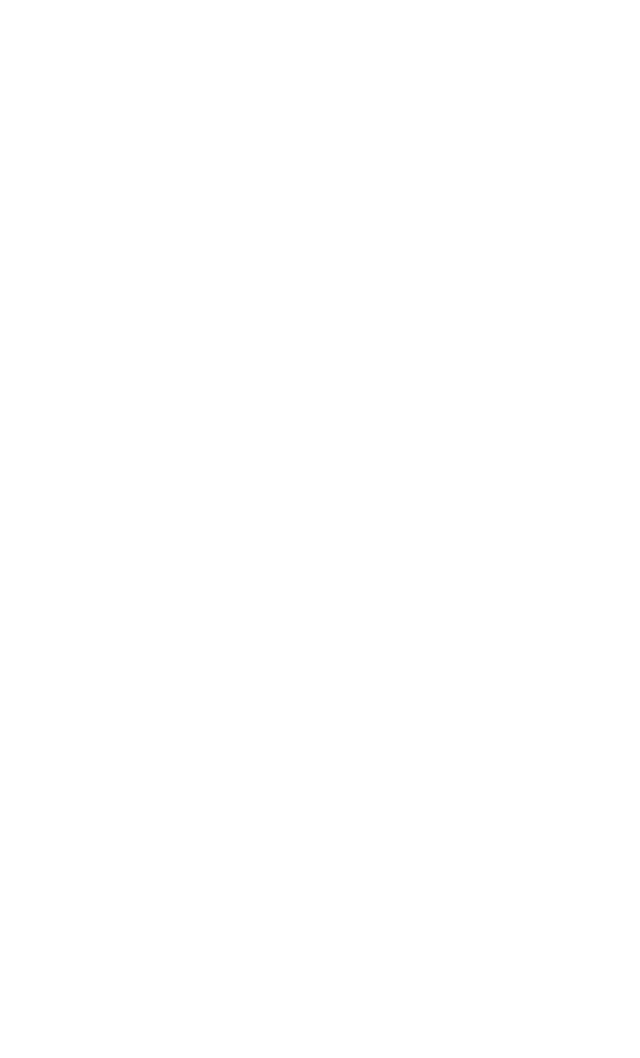
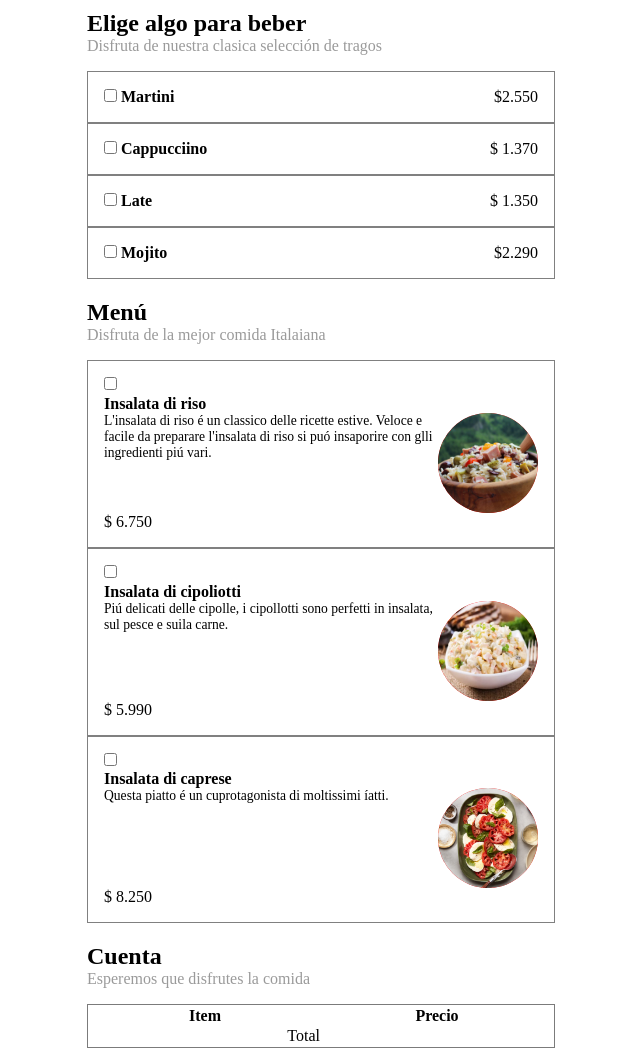
Before and after one commit to C-Quijada/carroCompra, a plain HTML site: page index.html in a window 1280 px wide. Shown: the whole page, without its empty margins (319-959 px from the left). Before the commit the page ends 800 px from the top, so only its background shows below. Drawn offline with Linux system fonts and the light colour scheme.

Commit message:
carrito de compras terminado

```diff
--- /dev/null
+++ b/assets/js/myscript.js
@@ -0,0 +1,86 @@
+var ElementoMenu = function (id,nombre, descripcion, precio) {
+  this.id = id
+    this.nombre = nombre
+    this.descripcion = descripcion
+    this.precio = precio
+  }
+var carro = []
+
+var menu = [
+    martini = new ElementoMenu("martini","martini", "", 2550),
+    cappucciino = new ElementoMenu("cappucciino","cappucciino", "", 1370),
+    late = new ElementoMenu("late","late", "", 1350),
+    mojito = new ElementoMenu("mojito","mojito", "", 2290),
+    riso    = new ElementoMenu("riso",
+      "Insalata di riso",
+      `L'insalata di riso é un classico delle ricette estive. Veloce e facile da preparare l'insalata di riso si puó insaporire con glli ingredienti piú vari.`,
+      6750
+    ),
+    cipolle    = new ElementoMenu("cipolle",
+      "Insalata di cipoliotti",
+      `Piú delicati delle cipolle, i cipollotti sono perfetti in insalata, sul pesce e suila carne.`,
+      5990
+    ),
+    capresse = new ElementoMenu("capresse",
+      "Insalata di caprese",
+      `Questa piatto é un cuprotagonista di moltissimi íatti.`,
+      8250
+    )
+  ]
+
+
+
+var listaInput = document.getElementsByTagName("input")
+
+
+for (input of listaInput) {
+  input.addEventListener("change", function (){
+    reconocer(this)
+  })
+}
+
+
+//funcion que me permite ingresar o borrar los elementos que agregamos o quitamos al carr
+function reconocer(elemento){
+
+  if(elemento.checked){
+
+    carro.push(menu.find((elementoMenu) => elementoMenu.id == elemento.value))
+
+
+  }else{
+
+
+    carro.splice(carro.findIndex((elementoMenuDos) => elementoMenuDos.id == elemento.value), 1)
+
+  }
+  imprimirCarro(carro)
+
+}
+
+
+
+//funcion que me permite inyectar la info en carro
+
+function imprimirCarro (elemento){
+  tbody = document.getElementById('tbody')
+
+  let aImprimir=''
+  elemento.forEach((fila) => {
+    aImprimir += `<tr>
+    <td>${fila.nombre}</td>
+    <td> $${fila.precio}</td>
+  </tr>`
+  })
+  tbody.innerHTML = aImprimir
+  sumar(carro)
+}
+
+function sumar(elemento){
+   let valorTotal = 0;
+
+   elemento.forEach((elementoMenu)=> valorTotal +=elementoMenu.precio )
+
+   let caja = document.getElementById('valorTotal')
+   caja.textContent=`$${valorTotal}`
+}
--- /dev/null
+++ b/assets/scss/abstract/_mixin.scss
@@ -0,0 +1,5 @@
+@mixin respond-to($breack_point){
+    @media (min-width: $breack_point){
+        @content
+    }
+}
--- /dev/null
+++ b/assets/scss/abstract/_variables.scss
@@ -0,0 +1,4 @@
+$ms: 576px;
+$md:768px;
+$lg:992px;
+$xl:1200px;
--- /dev/null
+++ b/assets/scss/base/_reset.scss
@@ -0,0 +1,8 @@
+*{
+    margin: 0;
+    padding: 0;
+}
+
+ul{
+    list-style: none;
+}
--- /dev/null
+++ b/assets/scss/component/_menu--besbestibles.scss
@@ -0,0 +1,69 @@
+.menu{
+    padding: 0 1rem;
+    h2{
+        font-size: 1.5rem;
+    }
+    &__bajada{
+        font-size: 1rem;
+        margin-bottom: 1rem;
+        color: rgb(154, 154, 154);
+
+    }
+}
+
+
+.formulario{
+    &__grupo{
+    display: flex;
+    justify-content:space-between;
+    align-items: baseline;
+    border: 1px solid grey;
+    padding: 1rem ;
+    box-sizing: border-box;
+    }
+    &__grupo-dc{
+        display: flex;
+        flex-direction: column;
+
+        border: 1px solid grey;
+        padding: 1rem ;
+        box-sizing: border-box;
+        .formulario__input{
+            display: block;
+            margin-bottom: 0.3rem;
+        }
+    }
+    .descripcion{
+        text-align: left;
+
+        margin-bottom: 0.5rem;
+        font-size: 0.85rem;
+    }
+    .valor{
+        display: inline-block;
+        height: 100%;
+    }
+
+    &__label{
+        font-weight: bolder;
+        font-size: 1rem;
+    }
+
+
+  }
+
+
+  .img{
+    background-color: red;
+    width: 50px;
+    height: 50px;
+    border-radius: 2rem;
+    float: right;
+    margin-left: 0.3rem;
+
+    @include respond-to($md){
+        width: 100px;
+        height: 100px;
+        border-radius: 100px;
+    }
+  }
--- /dev/null
+++ b/assets/scss/component/_table.scss
@@ -0,0 +1,23 @@
+.tabla{
+    border: 1px solid rgb(123, 123, 123);
+    width: 100%;
+    padding: 0%;
+    margin: 0%;
+
+    th{
+        margin-bottom: 10px;
+    }
+
+    tr{
+        border: 1px solid rgb(123, 123, 123);
+        width: 100%;
+        margin: 0;
+    }
+
+    td{
+
+        width: 50%;
+        margin: 0;
+        text-align: right;
+    }
+}
--- /dev/null
+++ b/assets/scss/layout/_grid.scss
@@ -0,0 +1,16 @@
+.contenedor{
+    width: 100%;
+
+
+}
+
+.section{
+    margin-bottom:5px ;
+    padding: 10px;
+
+    @include respond-to($md){
+        max-width: 500px;
+        margin: 0 auto;
+    }
+
+}
--- /dev/null
+++ b/assets/scss/main.scss
@@ -0,0 +1,17 @@
+//Abstract
+@import 'abstract/variables.scss';
+@import 'abstract/mixin.scss';
+//Vendor
+
+//Base
+@import 'base/reset';
+
+//Layout
+@import 'layout/grid';
+
+//Component
+@import 'component/menu--besbestibles';
+@import 'component/table';
+//Pages
+
+//Themes
--- a/index.html
+++ b/index.html
@@ -1,12 +1,154 @@
 <!DOCTYPE html>
-<html lang="en">
-<head>
-    <meta charset="UTF-8">
-    <meta http-equiv="X-UA-Compatible" content="IE=edge">
-    <meta name="viewport" content="width=device-width, initial-scale=1.0">
-    <title>Document</title>
-</head>
-<body>
+<html lang="es">
+  <head>
+    <meta charset="UTF-8" />
+    <meta http-equiv="X-UA-Compatible" content="IE=edge" />
+    <meta name="viewport" content="width=device-width, initial-scale=1.0" />
+    <link rel="stylesheet" href="assets/css/estilos.css" />
+    <title>session 6, modulo 4</title>
+  </head>
+  <body>
+    <div class="container">
+      <section class="section">
+        <div class="menu menu--bebestibles">
+          <h2>Elige algo para beber</h2>
+          <p class="menu__bajada">
+            Disfruta de nuestra clasica selección de tragos
+          </p>
+          <form action="" class="formulario formulario--bebidas">
+            <ul class="formulario__lista">
+              <li>
+                <div class="formulario__grupo">
+                  <div class="formulario__elementos">
+                    <input id="martini" type="checkbox" value="martini" class="formulario__input" />
+                    <label for="" class="formulario__label">Martini</label>
+                  </div>
+                  <p class="valor">$2.550</p>
+                </div>
+              </li>
+              <li>
+                <div class="formulario__grupo">
+                  <div class="formulario__elementos">
+                    <input value="cappucciino" type="checkbox" class="formulario__input" />
+                    <label for="" class="formulario__label">Cappucciino</label>
+                  </div>
+                  <p class="valor">$ <span>1.370</span></p>
+                </div>
+              </li>
+              <li>
+                <div class="formulario__grupo">
+                  <div class="formulario__elementos">
+                    <input value="late" type="checkbox" class="formulario__input" />
+                    <label  for="" class="formulario__label">Late</label>
+                  </div>
+                  <p class="valor">$ <span>1.350</span></p>
+                </div>
+              </li>
+              <li>
+                <div class="formulario__grupo">
+                  <div class="formulario__elementos">
+                    <input value ="mojito" type="checkbox" class="formulario__input" />
+                    <label for="" class="formulario__label">Mojito</label>
+                  </div>
+                  <p class="valor">$<span>2.290</span></p>
+                </div>
+              </li>
+            </ul>
+          </form>
+        </div>
+      </section>
 
-</body>
+      <section class="section">
+        <div class="menu">
+          <h2>Menú</h2>
+          <p class="menu__bajada">Disfruta de la mejor comida Italaiana</p>
+          <form action="" class="formulario formulario--menu">
+            <div class="formulario__grupo-dc">
+              <div class="formulario__elementos">
+                <input type="checkbox" value="riso" class="formulario__input" />
+                <label for="" class="formulario__label">Insalata di riso</label>
+
+                <div class="formulario__elementos">
+                    <img class="img" src="assets/img/esalataderiso.jpg" alt="Piú delicati delle cipolle, i cipollotti sono perfetti in
+                    insalata, sul pesce e suila carne." />
+                  <p class="descripcion">
+                    L'insalata di riso é un classico delle ricette estive.
+                    Veloce e facile da preparare l'insalata di riso si puó
+                    insaporire con glli ingredienti piú vari.
+                  </p>
+
+                </div>
+              </div>
+              <p class="valor">$ <span>6.750</span></p>
+            </div>
+            <div class="formulario__grupo-dc">
+              <div class="formulario__elementos">
+                <input value="cipolle" type="checkbox" class="formulario__input" />
+                <label for="" class="formulario__label"
+                  >Insalata di cipoliotti</label
+                >
+                <div class="formulario__elementos">
+                    <img class="img" src="assets/img/Insalataaicipoliotti.webp" alt="Piú delicati delle cipolle, i cipollotti sono perfetti in
+insalata, sul pesce e suila carne." />
+                    <p class="descripcion">
+                    Piú delicati delle cipolle, i cipollotti sono perfetti in
+                    insalata, sul pesce e suila carne.
+                  </p></div>
+              </div>
+              <p class="valor">$ <span>5.990</span></p>
+
+            </div>
+            <div class="formulario__grupo-dc">
+              <div class="formulario__elementos">
+                <input value="capresse" type="checkbox" class="formulario__input" />
+                <label for="" class="formulario__label"
+                  >Insalata di caprese</label
+                >
+                <div class="formulario__elementos">
+                    <img class="img" src="assets/img/Insalatadicaprese.webp" alt=" Questa piatto é un cuprotagonista di moltissimi íatti." />
+                    <p class="descripcion">
+                        Questa piatto é un cuprotagonista di moltissimi íatti.
+                      </p>
+
+                </div>
+              </div>
+              <p class="valor">$ <span>8.250</span></p>
+
+            </div>
+          </form>
+        </div>
+      </section>
+
+      <section class="section">
+        <div class="menu"><form action="" class="formulario formulario--cuenta">
+            <h2>Cuenta</h2>
+            <p class="menu__bajada">Esperemos que disfrutes la comida</p>
+
+            <table class="tabla">
+              <thead>
+                <tr>
+                  <th>Item</th>
+                  <th>Precio</th>
+                </tr>
+              </thead>
+              <tbody id="tbody">
+
+              </tbody>
+
+              <tfoot>
+                <tr>
+                  <td>Total</td>
+                  <td id="valorTotal"></td>
+                </tr>
+              </tfoot>
+
+            </table>
+
+          </form></div>
+      </section>
+    </div>
+
+
+    <script src="assets/js/myscript.js"></script>
+  </body>
 </html>
```
Also changed, not shown: assets/css/estilos.css (added), assets/img/Insalataaicipoliotti.jpg (added), assets/img/Insalataaicipoliotti.webp (added), assets/img/Insalatadicaprese.webp (added), assets/img/esalataderiso.jpg (added), 1 other file.
